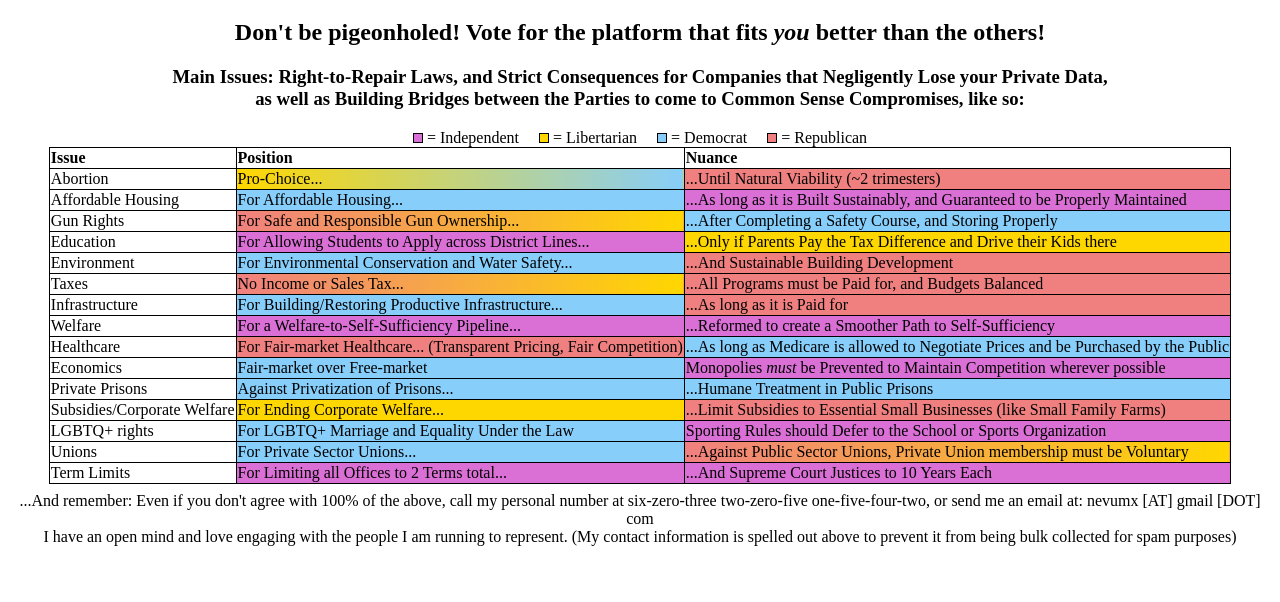
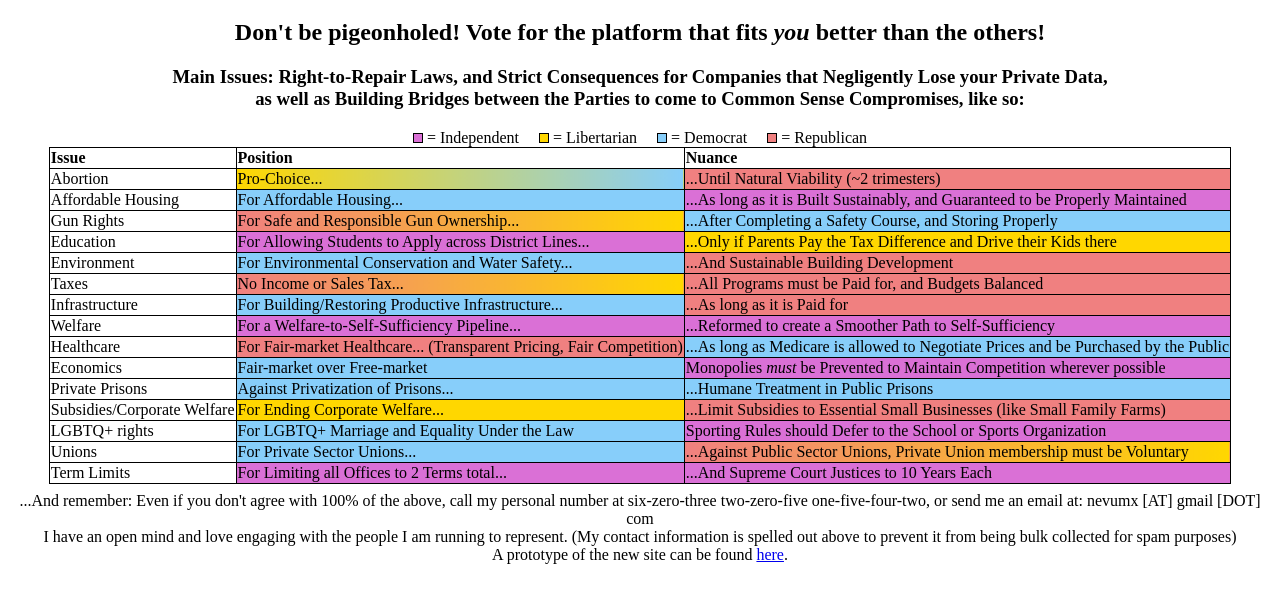
Before and after one commit to nevumx/nick-for-ward-3, a plain HTML site: page index.html in a window 1280 px wide. Shown: the part 98-700 px from the top of the page. Drawn offline with Linux system fonts and the light colour scheme.

Commit message:
Update index.html

```diff
--- a/index.html
+++ b/index.html
@@ -194,5 +194,7 @@
 		...And remember: Even if you don't agree with 100% of the above, call my personal number at six-zero-three two-zero-five one-five-four-two, or send me an email at: nevumx [AT] gmail [DOT] com
 		<br>
 		I have an open mind and love engaging with the people I am running to represent. (My contact information is spelled out above to prevent it from being bulk collected for spam purposes)
+		<br>
+		A prototype of the new site can be found <a href="prototype.html">here</a>.
 	</body>
 </html>
```
